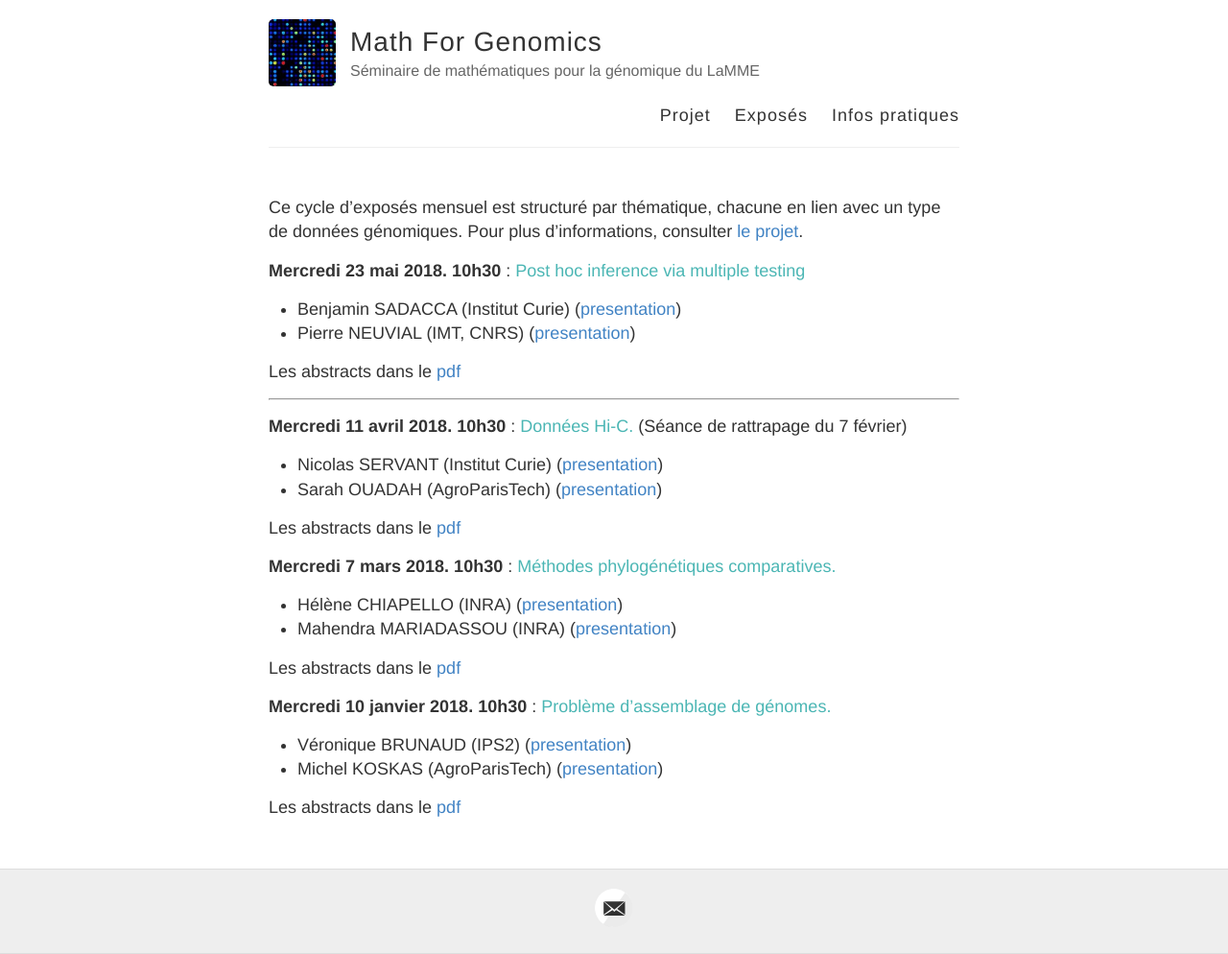
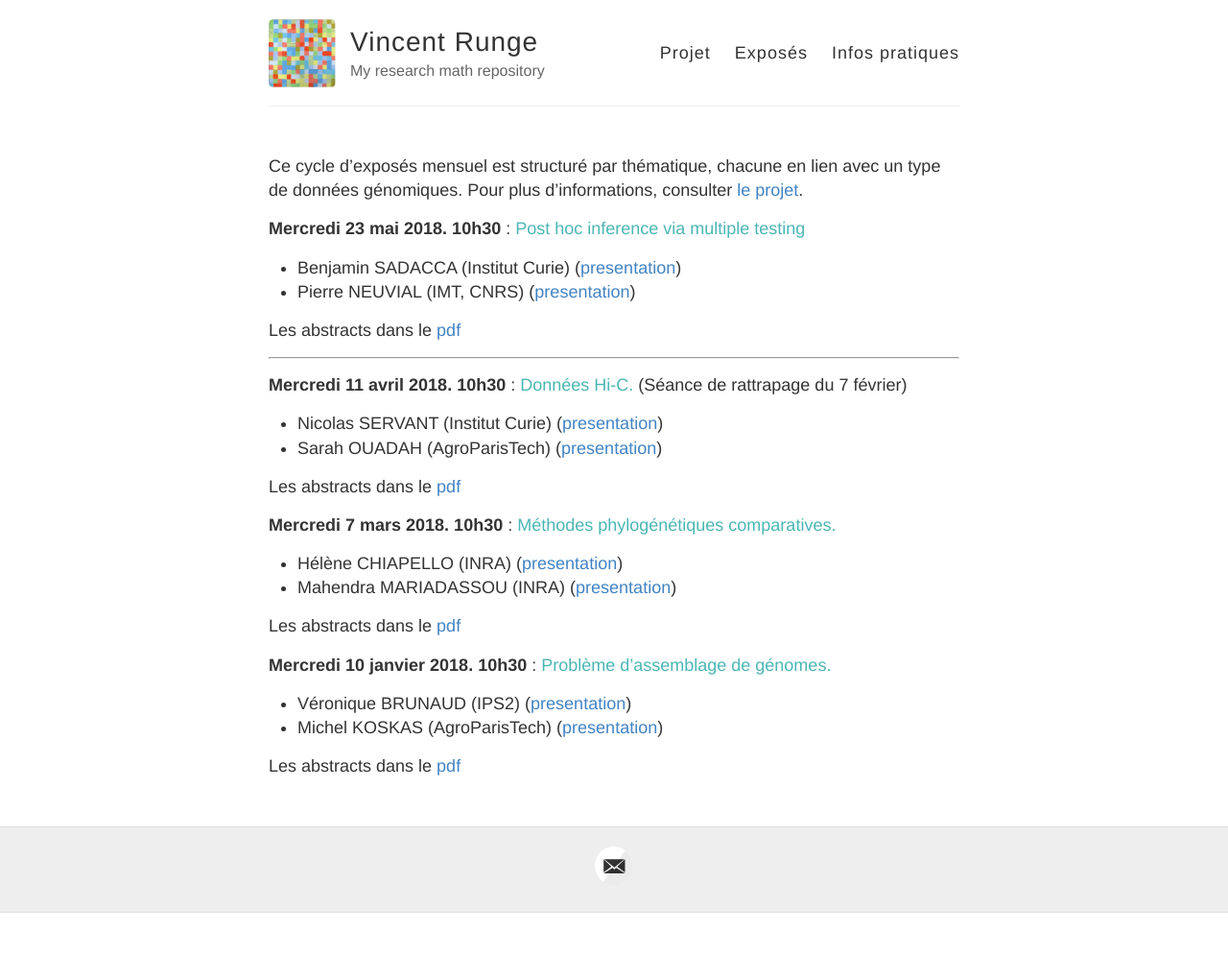
Before and after one commit to vincentrunge/vincentrunge.github.io, a Jekyll site: the page built from index.html, in a window 1280 px wide. Shown: the whole page at 96% size. Built offline with Jekyll 4.4.1, drawn with Linux system fonts in a browser that asks for light colours; after the commit the page ends 951 px from its top, so only the background shows below that.

Commit message:
profile png

```diff
--- a/_config.yml
+++ b/_config.yml
@@ -3,13 +3,13 @@
 #
 
 # Name of your site (displayed in the header)
-name: Math For Genomics
+name: Vincent Runge
 
 # Short bio or description (displayed in the header)
-description: Séminaire de mathématiques pour la génomique du LaMME
+description: My research math repository
 
 # URL of your avatar or profile pic (you could use your GitHub profile pic)
-avatar: https://vincentrunge.github.io/images/puce.png
+avatar: https://vincentrunge.github.io/images/profile.png
 
 #
 # Flags below are optional
```
